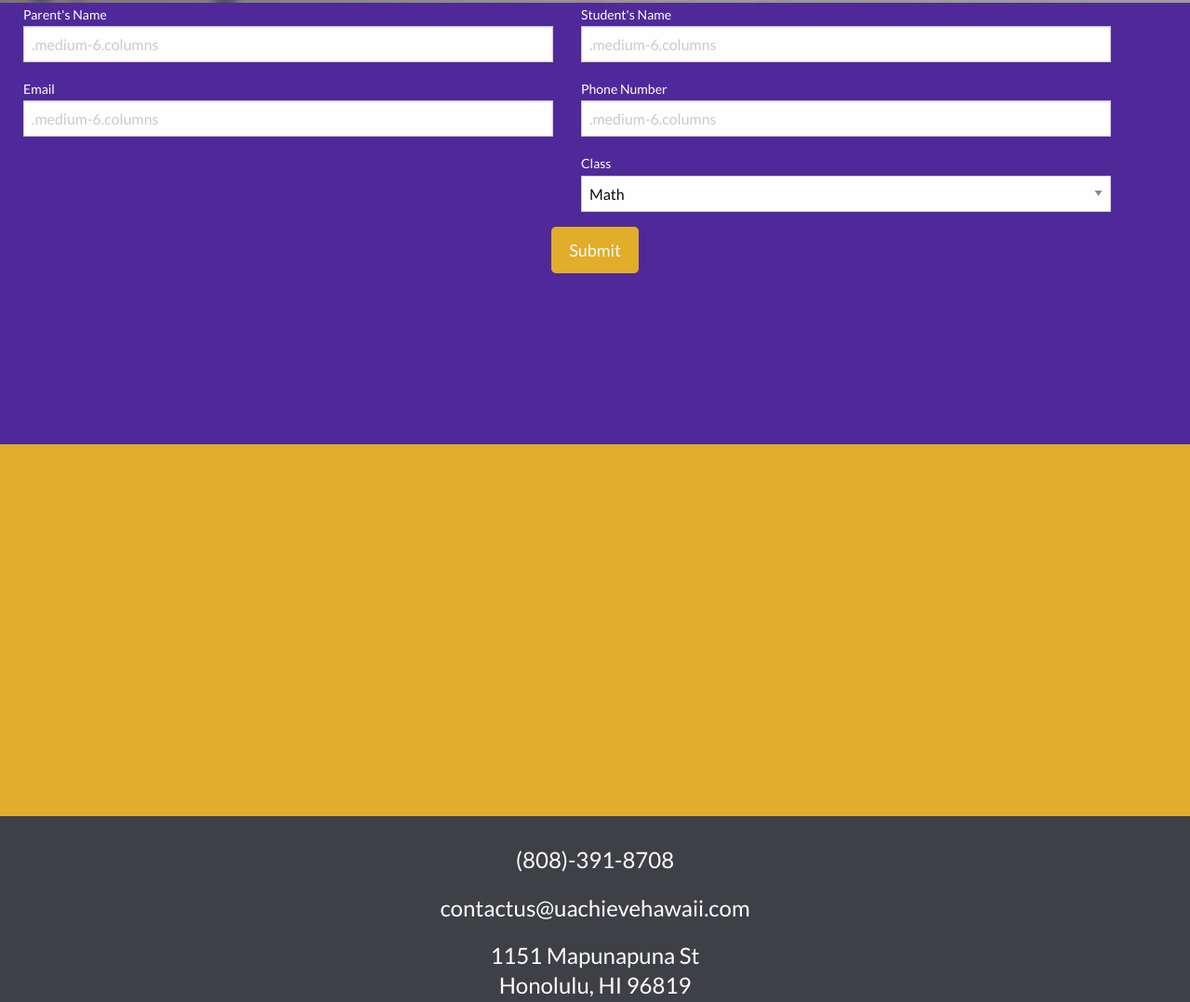
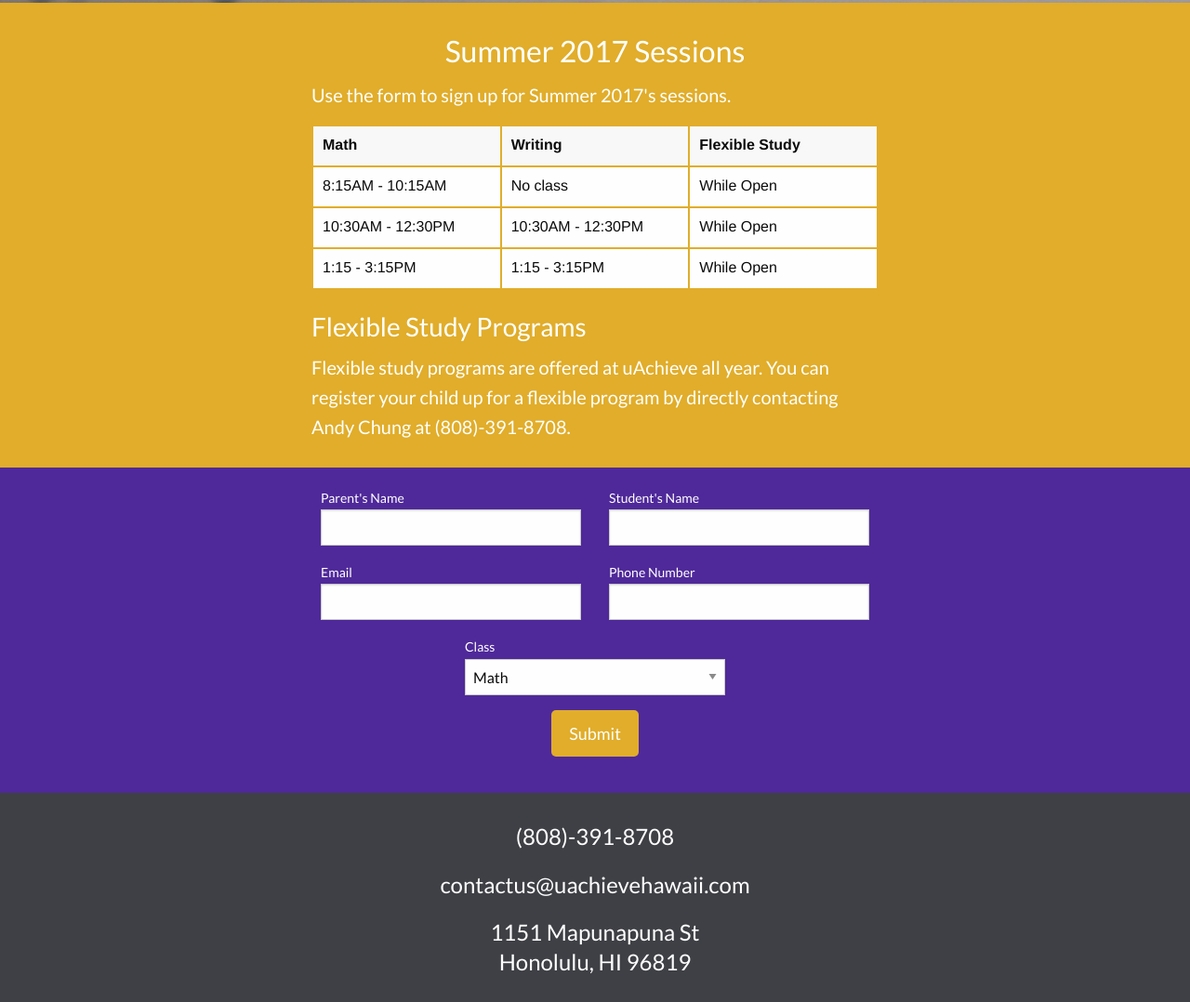
Before and after one commit to niwong/uachieve2, a website: page signup.html in a window 1280 px wide. Shown: the part 697-1775 px from the top of the page at 93% size. Drawn offline with Linux system fonts and the light colour scheme.

Commit message:
sign up all size styling complete

```diff
--- a/scss/signup.scss
+++ b/scss/signup.scss
@@ -63,10 +63,39 @@
 }
 
 .hero2 {
-	height: 475px;
+	height: 700px;
+	background-color: $secondary-color;
+
+	.hero2text {
+		margin-top: 30px;
+		h1, h2, p {
+			font-family: 'Lato';
+			color: white;
+		}
+
+		h1 {
+			font-size: 32px;
+			text-align: center;
+		}
+		h2 {
+			font-size: 28px;
+		}
+		p {
+			font-size: 20px;
+		}
+	}
+
+	.hero2table {
+		margin-bottom: 20px;
+	}
+}
+
+.hero3 {
+	height: 500px;
 	background-color: $primary-color;
 
-	.hero2form {
+	.hero3form {
+		margin-top: 20px;
 		text-align: center;
 
 		padding-left: 10px;
@@ -83,43 +112,6 @@
 			font-family: 'Lato';
 			display: inline-block;
 			border-radius: 5px;
-			font-size: 18px;
-		}
-	}
-}
-
-.hero3 {
-	background-color: $secondary-color;
-
-	.hero3text h1, h2, h3 {
-		color: white;
-		font-family: 'Lato';
-		text-align: left;
-	}
-
-	.hero3text {
-
-		padding-top: 20px;
-		margin-bottom: 30px;
-
-		h1 {
-			font-size: 28px;
-			letter-spacing: 2.5px;
-			margin-bottom: 10px;
-		}
-		h2 {
-			font-size: 24px;
-			letter-spacing: 2px;
-		}
-		h3 {
-			font-size: 20px;
-			display: inline;
-			margin-bottom: 5px;
-		}
-		a {
-			color: white;
-			text-decoration: underline;
-			font-family: 'Lato';
 			font-size: 18px;
 		}
 	}
@@ -210,6 +202,13 @@
 		height: 550px;
 	}
 
+	.hero2 {
+		height: 500px;
+	}
+
+	.hero3 {
+		height: 350px;
+	}
 }
 
 /* iphone 6 landscape */
@@ -218,7 +217,7 @@
   and (max-device-width: 667px)
   and (-webkit-min-device-pixel-ratio: 2)
   and (orientation: landscape) {
-	.hero2 {
+	.hero3 {
 		height: 90vh;
 	}
 }
@@ -250,8 +249,8 @@
 		}
 	}
 
-	.hero2 {
-		.hero2text {
+	.hero3 {
+		.hero3text {
 			h1 {
 				font-size: 48px;
 				width: 100%;
@@ -261,35 +260,6 @@
 			h2 {
 				font-size: 32px;
 				width: 100%;
-			}
-		}
-	}
-
-	.hero3 {
-		position: relative;
-		height: 50vh;
-
-		.hero3text {
-			position: absolute;
-			top: 50%;
-			transform: translateY(-50%);
-
-			padding: 0px 20px 0px 20px;
-			margin: 0px;
-
-			h1 {
-				font-size: 48px;
-				margin-bottom: 40px;
-			}
-			h2 {
-				font-size: 40px;
-				margin-bottom: 15px;
-			}
-			h3 {
-				font-size: 32px;
-			}
-			a {
-				font-size: 32px;
 			}
 		}
 	}
--- a/signup.html
+++ b/signup.html
@@ -44,33 +44,76 @@
       </div>
     </div>
 
-    <!-- hero2 -->
     <div class="row hero2 fullWidth">
-      <div class="small-12 columns">
-        <div class="hero2form">
+      <div class="small-12 large-6 large-centered columns">
+        <div class="hero2text">
+
+          <h1>Summer 2017 Sessions</h1>
+          <p>Use the form to sign up for Summer 2017's sessions.</p>
+
+          <div class="hero2table">
+            <table class="unstriped">
+              <thead>
+                <tr>
+                  <th width="33%">Math</th>
+                  <th width="33%">Writing</th>
+                  <th width="33%">Flexible Study</th>
+                </tr>
+              </thead>
+              <tbody>
+                <tr>
+                  <td>8:15AM - 10:15AM</td>
+                  <td>No class</td>
+                  <td>While Open</td>
+                </tr>
+                <tr>
+                  <td>10:30AM - 12:30PM</td>
+                  <td>10:30AM - 12:30PM</td>
+                  <td>While Open</td>
+                </tr>
+                <tr>
+                  <td>1:15 - 3:15PM</td>
+                  <td>1:15 - 3:15PM</td>
+                  <td>While Open</td>
+                </tr>
+              </tbody>
+            </table>
+          </div>
+
+
+          <h2>Flexible Study Programs</h2>
+          <p>Flexible study programs are offered at uAchieve all year. You can register your child up for a flexible program by directly contacting Andy Chung at (808)-391-8708.</p>
+        </div>
+      </div>
+    </div>
+
+    <!-- hero3 -->
+    <div class="row hero3 fullWidth">
+      <div class="small-12 large-6 large-centered columns">
+        <div class="hero3form">
           <form>
             <div class="row">
               <div class="small-12 medium-6 columns">
                 <label>Parent's Name
-                  <input type="text" placeholder=".medium-6.columns">
+                  <input type="text">
                 </label>
               </div>
               <div class="small-12 medium-6 columns">
                 <label>Student's Name
-                  <input type="text" placeholder=".medium-6.columns">
+                  <input type="text">
                 </label>
               </div>
               <div class="small-12 medium-6 columns">
                 <label>Email
-                  <input type="text" placeholder=".medium-6.columns">
+                  <input type="text">
                 </label>
               </div>
               <div class="small-12 medium-6 columns">
                 <label>Phone Number
-                  <input type="text" placeholder=".medium-6.columns">
+                  <input type="text">
                 </label>
               </div>
-              <div class="small-12 medium-6 columns">
+              <div class="small-12 medium-6 columns medium-centered">
                 <label>Class
                   <select>
                     <option value="husker">Math</option>
@@ -82,15 +125,6 @@
 
             <a class="button" id="submit" href="#">Submit</a>
           </form>
-        </div>
-      </div>
-    </div>
-
-    <!-- hero3 -->
-    <div class="row hero3 fullWidth">
-      <div class="small-12 columns">
-        <div class="hero3text">
-
         </div>
       </div>
     </div>
```
Also changed, not shown: css/signup.css.
